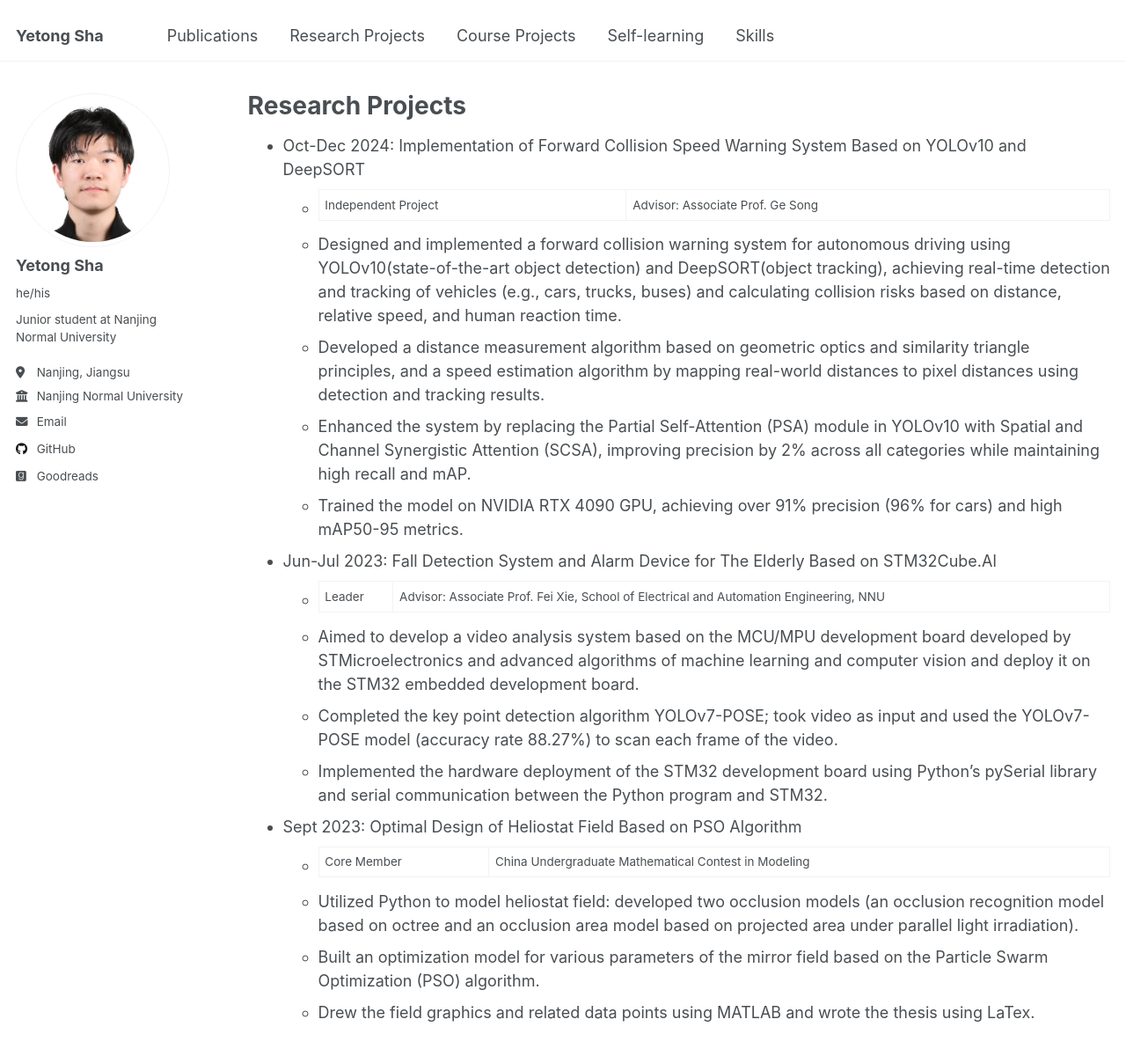
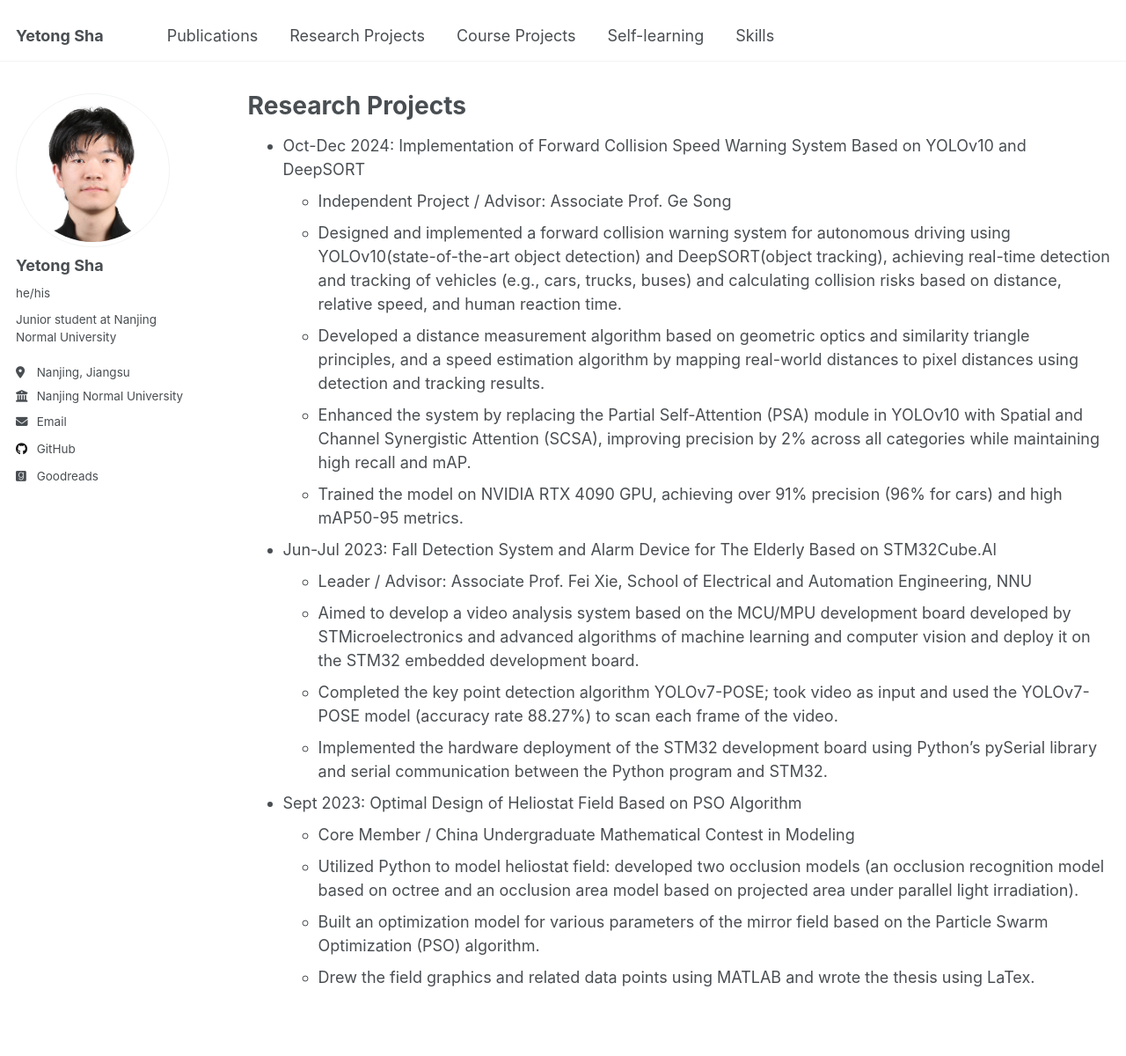
Before and after one commit to aautomataa/aautomataa.github.io, a Jekyll site: the page built from _pages/researchprojects.md, in a window 1280 px wide and 1400 px high. Shown: the top 1200 px of the window at 88% size. Built offline with Jekyll 4.4.1, drawn with Linux system fonts in a browser that asks for light colours.

```diff
--- a/_pages/researchprojects.md
+++ b/_pages/researchprojects.md
@@ -8,7 +8,7 @@ author_profile: true
 ---
 
 * Oct-Dec 2024: Implementation of Forward Collision Speed Warning System Based on YOLOv10 and DeepSORT
-  * Independent Project | Advisor: Associate Prof. Ge Song
+  * Independent Project / Advisor: Associate Prof. Ge Song
   * Designed and implemented a forward collision warning system for autonomous driving using
 YOLOv10(state-of-the-art object detection) and DeepSORT(object tracking), achieving real-time
 detection and tracking of vehicles (e.g., cars, trucks, buses) and calculating collision risks based on
@@ -23,7 +23,7 @@ maintaining high recall and mAP.
 mAP50-95 metrics.
 
 * Jun-Jul 2023: Fall Detection System and Alarm Device for The Elderly Based on STM32Cube.Al
-  * Leader | Advisor: Associate Prof. Fei Xie, School of Electrical and Automation Engineering, NNU
+  * Leader / Advisor: Associate Prof. Fei Xie, School of Electrical and Automation Engineering, NNU
   * Aimed to develop a video analysis system based on the MCU/MPU development board developed by
 STMicroelectronics and advanced algorithms of machine learning and computer vision and deploy it on
 the STM32 embedded development board.
@@ -33,7 +33,7 @@ YOLOv7-POSE model (accuracy rate 88.27%) to scan each frame of the video.
 library and serial communication between the Python program and STM32.
 
 * Sept 2023: Optimal Design of Heliostat Field Based on PSO Algorithm
-  * Core Member | China Undergraduate Mathematical Contest in Modeling
+  * Core Member / China Undergraduate Mathematical Contest in Modeling
   * Utilized Python to model heliostat field: developed two occlusion models (an occlusion recognition
 model based on octree and an occlusion area model based on projected area under parallel light
 irradiation).
```
